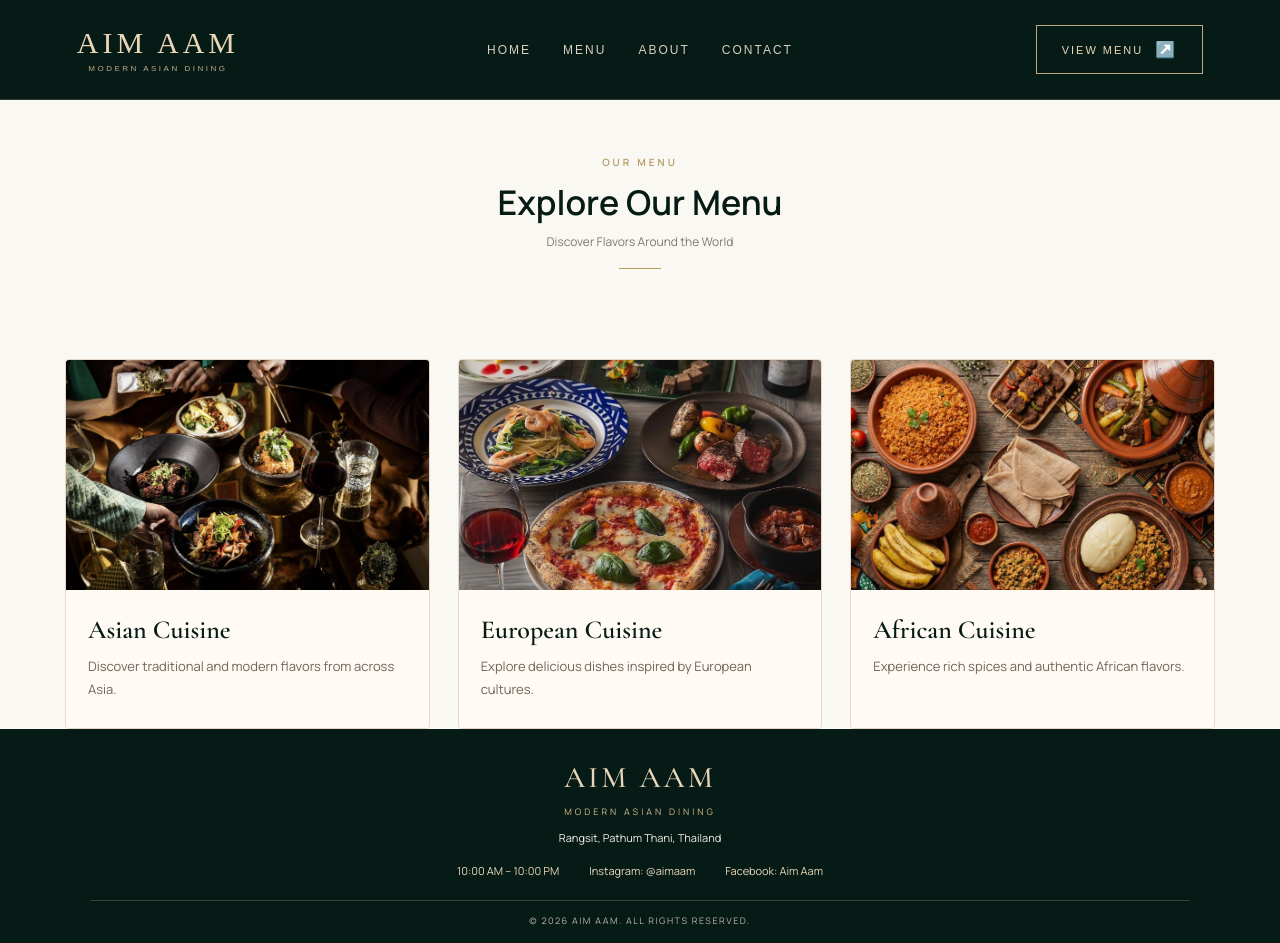
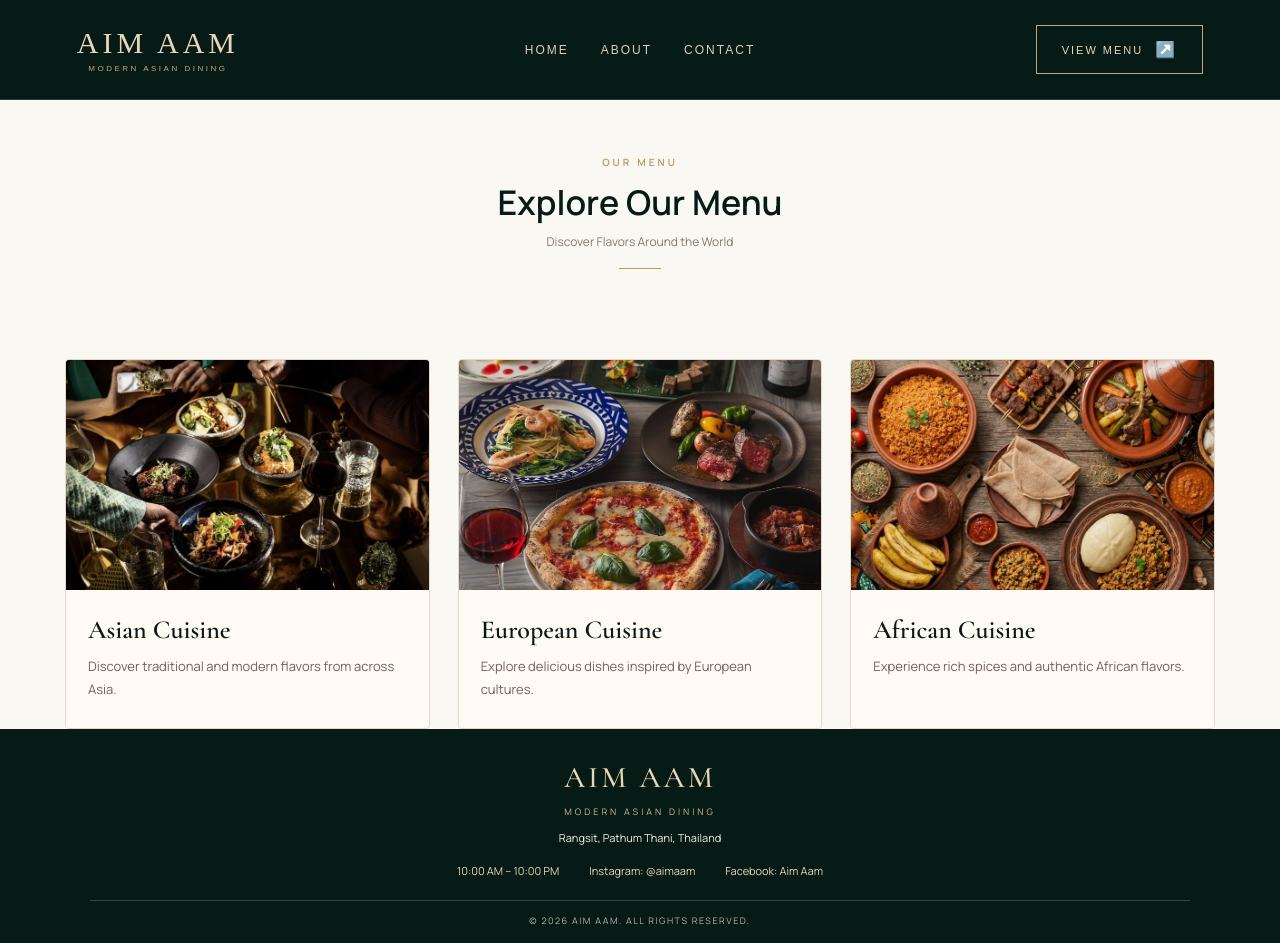
Before and after one commit to vilaiphonek68-art/Aim-Aam--restaurant, a plain HTML site: page menu.html in a window 1280 px wide. Drawn offline with nearby package versions, Linux system fonts and the light colour scheme.

Commit message:
Remove MENU link from navigation

```diff
--- a/menu.html
+++ b/menu.html
@@ -20,7 +20,6 @@
 
         <nav class="navbar">
             <a href="index.html">HOME</a>
-            <a href="menu.html">MENU</a>
             <a href="index.html#about">ABOUT</a>
             <a href="index.html#contact">CONTACT</a>
         </nav>
```
